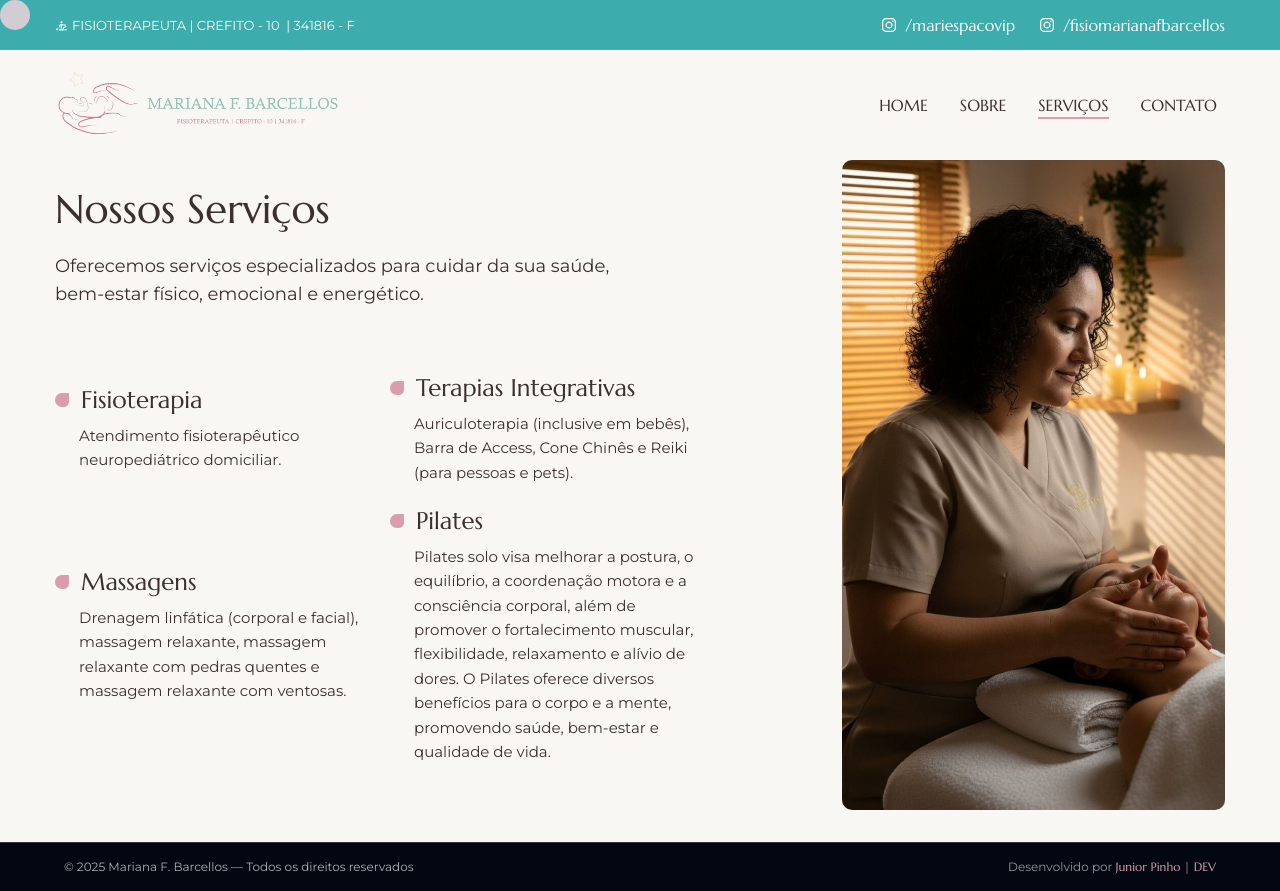
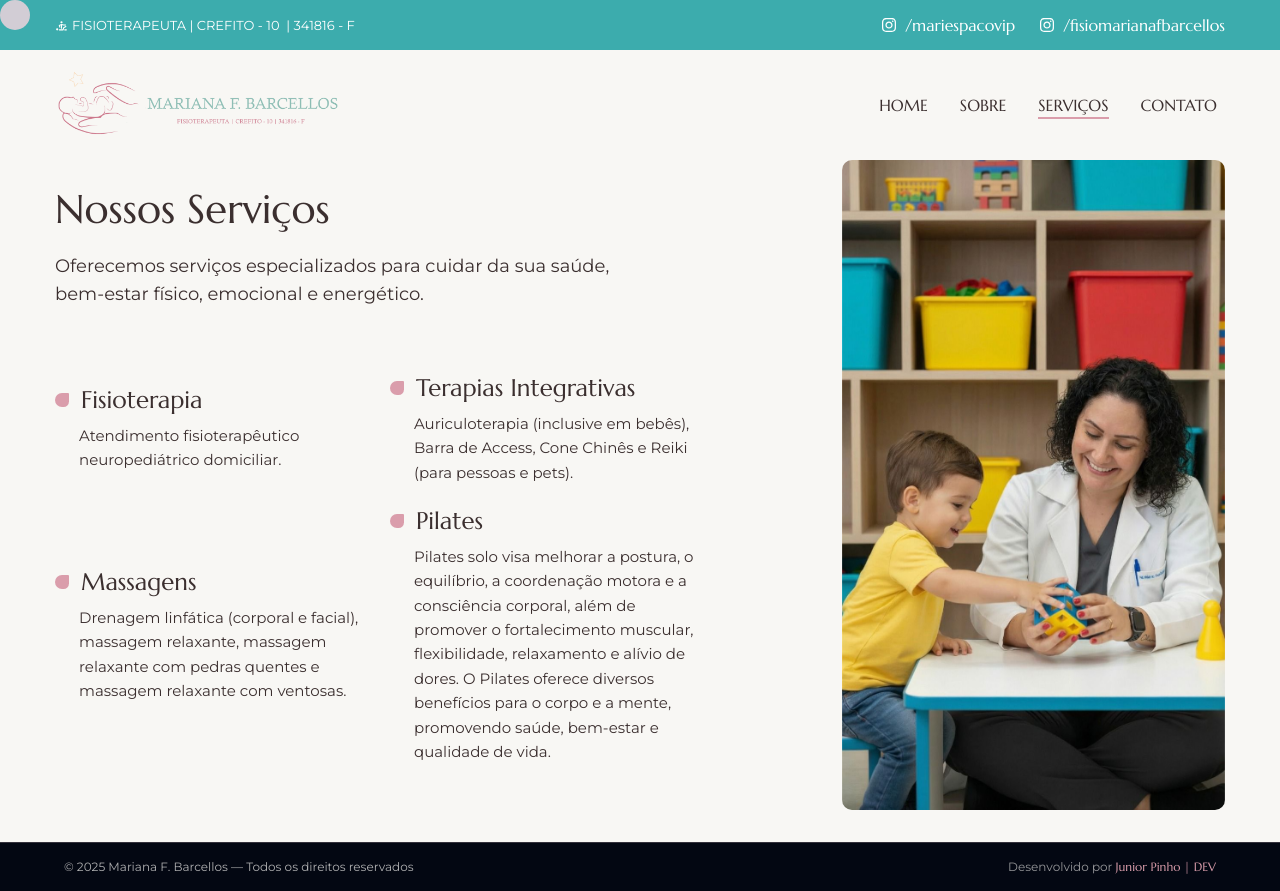
Before and after one commit to juniorpinhodev/mariana_barcellos, a Next.js app: page /servicos in a window 1280 px wide. Built offline with nearby package versions, Linux system fonts and the light colour scheme.

Commit message:
feat: 🎸 Aumenta tempo de duração do carrossel
tempo de 2000 para 3000

```diff
--- a/app/servicos/ServicosClient.jsx
+++ b/app/servicos/ServicosClient.jsx
@@ -11,7 +11,7 @@ const ServicosClient = () => {
   const { mouseEnterHandler, mouseLeaveHandler } = useContext(CursorContext);
 
   const [emblaRef, emblaApi] = useEmblaCarousel({ loop: true }, [
-    Autoplay({ delay: 2000, stopOnInteraction: false, stopOnMouseEnter: false })
+    Autoplay({ delay: 3000, stopOnInteraction: false, stopOnMouseEnter: false })
   ]);
 
   const images = [
```
